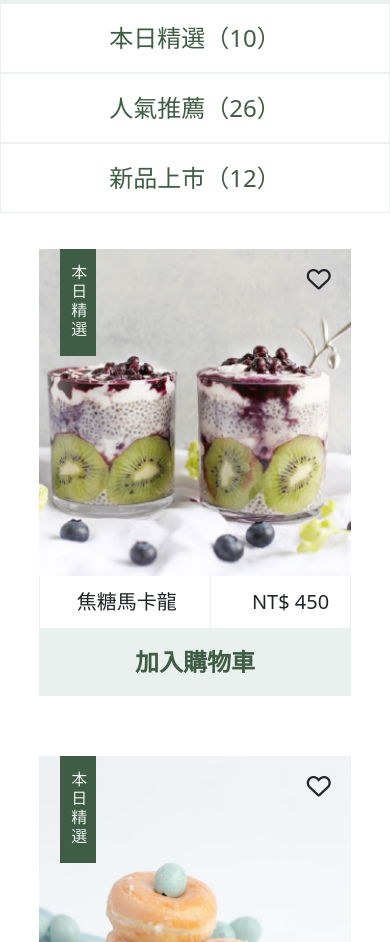
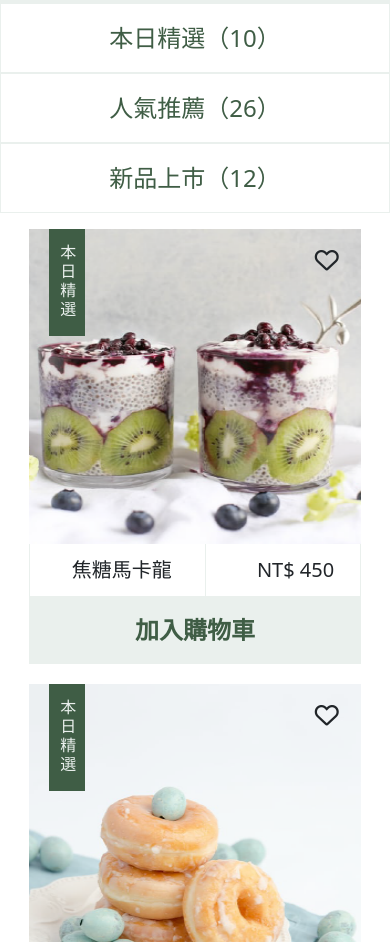
Before and after one commit to WOOWOOYONG/Team-Rocket-12th-week3-Sweetaste, a plain HTML site: page sweet.html in a window 390 px wide. Shown: the part 502-1444 px from the top of the page. Drawn offline with nearby package versions, Linux system fonts and the light colour scheme.

Commit message:
fix: 修正首頁&甜點頁面跑版

```diff
--- a/styles/_mixin.scss
+++ b/styles/_mixin.scss
@@ -23,10 +23,6 @@
     position: absolute;
     top: 0;
     left: 20px;
-    @include Mobile {
-      top: 20px;
-      left: 31px;
-    }
   }
   .heart {
     position: absolute;
@@ -36,10 +32,6 @@
     &:hover {
       cursor: pointer;
       transform: scale(1.1);
-    }
-    @include Mobile {
-      top: 38px;
-      right: 30px;
     }
   }
   .fa-solid {
--- a/styles/pages/_home.scss
+++ b/styles/pages/_home.scss
@@ -232,6 +232,12 @@
       .sweet {
         position: relative;
         @include sweetProductCard;
+        .selected-today {
+          top: 0;
+        }
+        .heart {
+          top: 19px;
+        }
       }
       @include Pad {
         div:nth-child(2),
--- a/styles/pages/_sweet.scss
+++ b/styles/pages/_sweet.scss
@@ -72,10 +72,14 @@
           @include sweetProductCard;
           @include Pad {
             width: 50%;
-            padding: 20px 10px;
           }
           @include Mobile {
             width: 85%;
+          }
+          img {
+            @include Pad {
+              height: 315px;
+            }
           }
         }
         .sweet:nth-child(4),
@@ -90,12 +94,18 @@
         margin-left: auto;
         margin-top: 30px;
         @include Pad {
-          margin-left: 0;
-          margin-top: 20px;
+          padding: 0 64px;
+          margin-left: auto;
+          margin-right: auto;
+        }
+        @include Pad {
+          padding: 0;
         }
         ul {
           display: flex;
           align-items: center;
+          justify-content: center;
+          padding: 0;
           li {
             padding: 18px 26px;
             font-size: 20px;
```
Also changed, not shown: styles/all.css, 1 other file.
